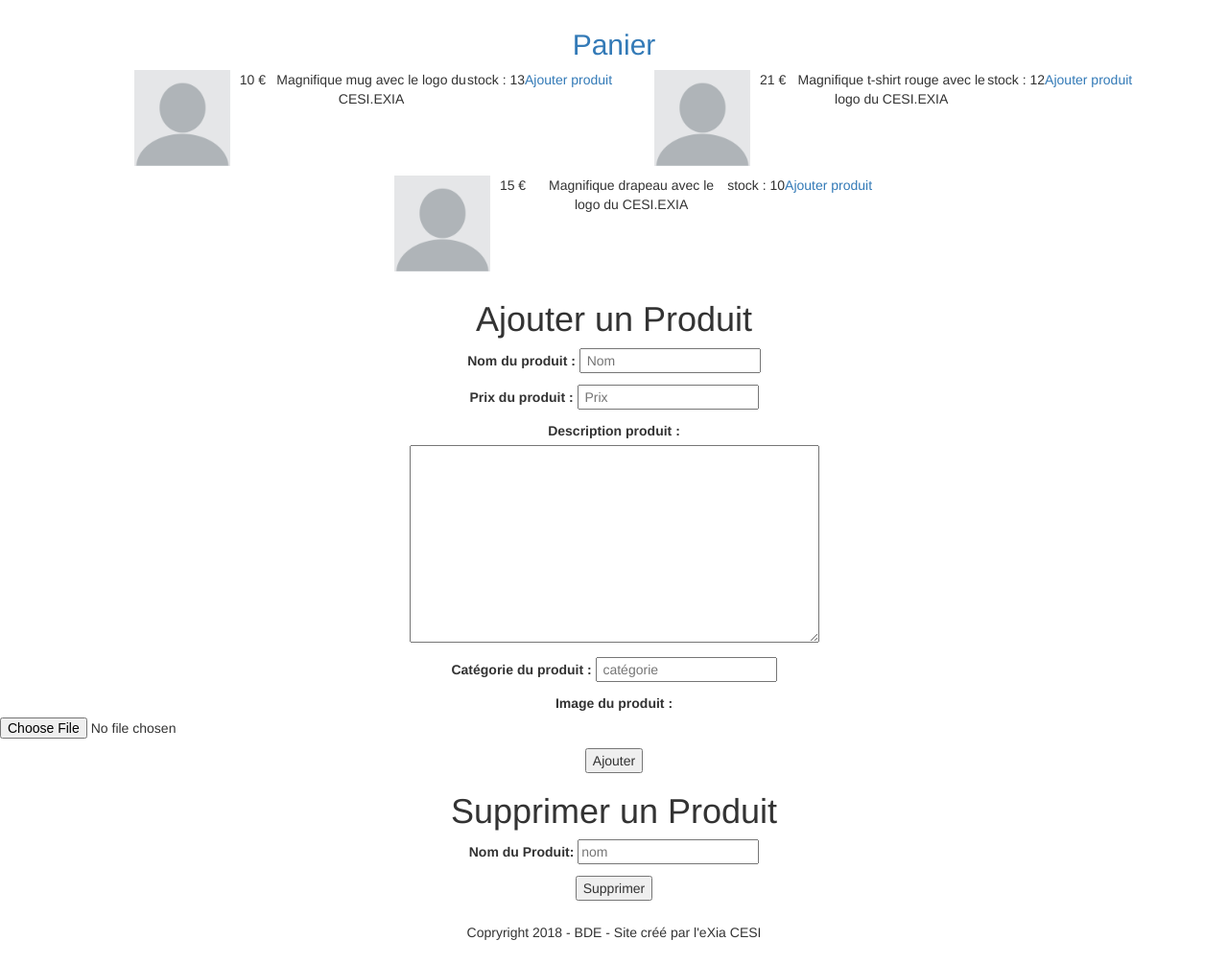
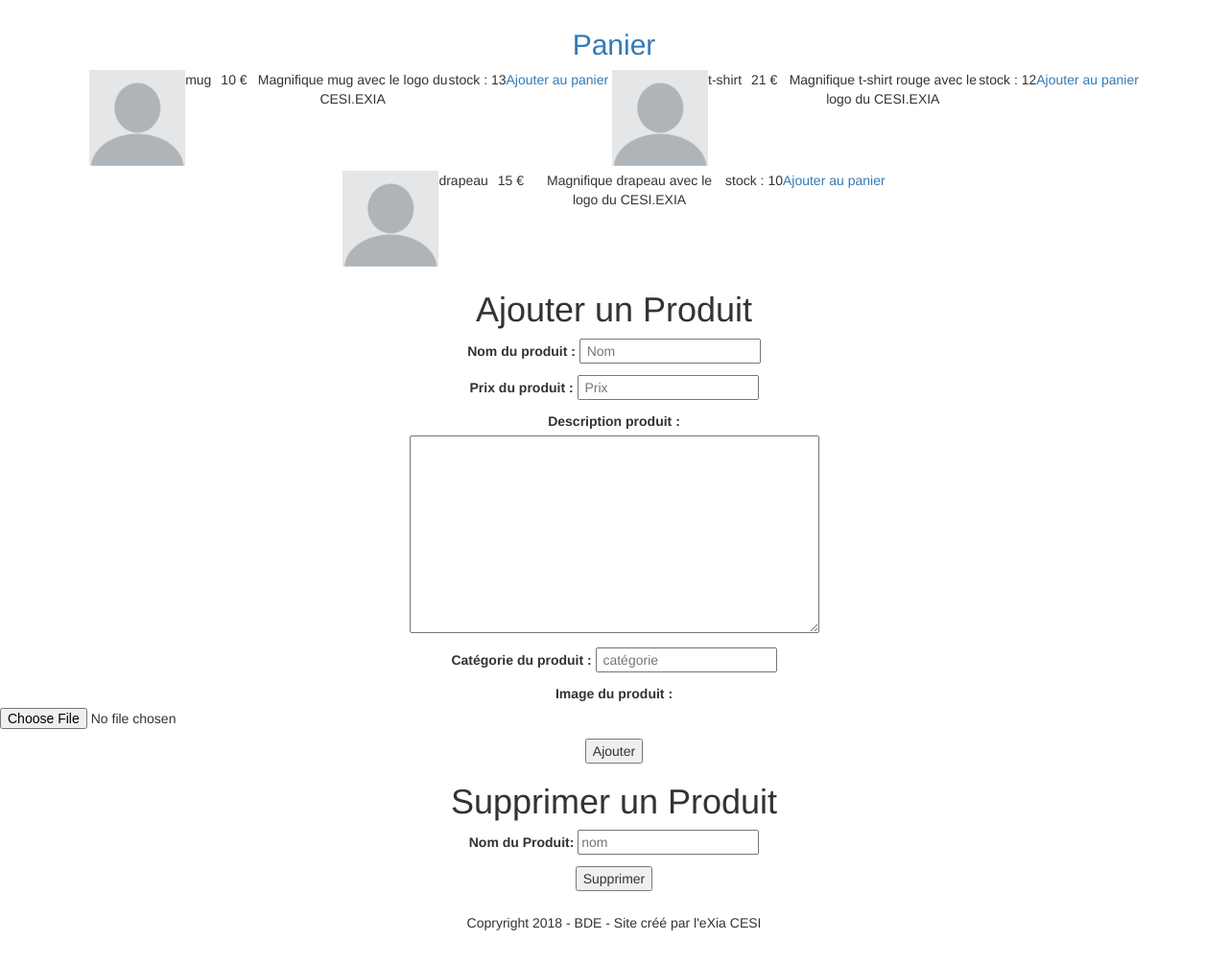
Before and after one commit to Efiria/ProjetPHPBDE, a PHP site: page /shop.php in a window 1280 px wide. Shown: the part 250-1255 px from the top of the page at 96% size. After the commit the page ends 1220 px from the top, so only its background shows below. Run offline with PHP 8.4, Linux system fonts and the light colour scheme; a user stored in the database is signed in; data comes from the database, SQL or seed files in the repository.

Commit message:
suppression

```diff
--- a/displayProducts.php
+++ b/displayProducts.php
@@ -25,14 +25,15 @@ if (isset($_SESSION["panier"]))
 }
 
 while ($answer = $products->fetch()){
-	echo "<ul class='displayprod'>"; ?>
+	echo "<div class='displayprod'>"; ?>
 	<img src= <?php echo $answer['urlImage'] ?> , class='prodpic' height='100' lenght='100'/>
+    <div class='nomProd'> <?php echo $answer['nom'] ?></div>
 	<div class='price'> <?php echo $answer['prix']; ?> € </div>
 	<div class='description'> <?php echo $answer['description']; ?> </div>
 	<div class='stock'> stock :  <?php echo $answer['stock']; ?></div>
     <?php if(isset($_SESSION['status']) && $_SESSION['status'] >= 0 ){ ?>
-	<a href="shop.php?addProduct=<?php echo $answer['nom']?>">Ajouter produit</a>
-	</ul>
+	<a href="shop.php?addProduct=<?php echo $answer['nom']?>">Ajouter au panier</a>
+	</div>
 
 	<?php }
 };
@@ -79,12 +80,12 @@ if (isset($_SESSION['status']) && $_SESSION['status'] >= 1 ){
 </div>
 
 <div id="supprimer">
-    <form method="post" action="supprimerProduc.php" autocomplete="on">                         <h1>Supprimer un Produit</h1>
+    <form method="post" action="suppProduit.php" autocomplete="on">
+        <h1>Supprimer un Produit</h1>
         <p>
-	    <label for="nomProd" class="nomProd" data-icon="u" >Nom du Produit: </label>
+	    <label for="nomProds" class="nomProds" data-icon="u" >Nom du Produit: </label>
 	    <input id="nomProd" name="nomProd" required="required" type="text" placeholder="nom"/>
         </p>
-
 
         <p class="supprimer button">
         <input type="submit" value="Supprimer" />
```
Also changed, not shown: suppProduit.php (added, +9 -0 lines).
